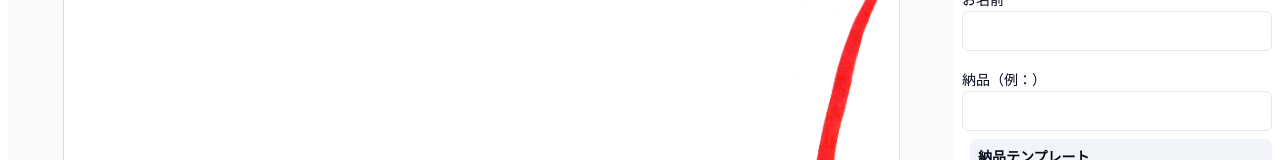
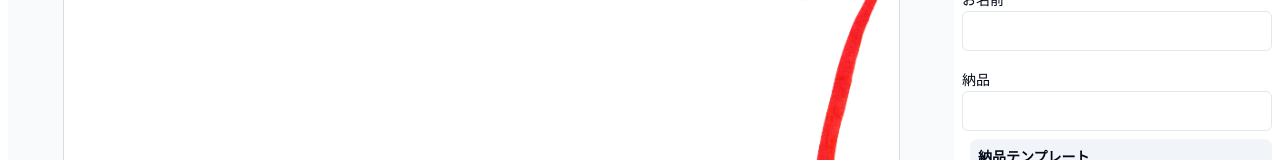
Before and after one commit to Remicck/noshi_generator, a React (Vite) app: page / in a window 1280 px wide. Shown: the part 141-301 px from the top of the page. Built offline with nearby package versions, Linux system fonts and the light colour scheme.

Commit message:
不要なコードを削除

```diff
--- a/src/App.tsx
+++ b/src/App.tsx
@@ -46,7 +46,7 @@ function App() {
             />
           </div>
           <div>
-            <Label>納品（例：）</Label>
+            <Label>納品</Label>
             <Input
               type="text"
               onChange={(e) => handleChangeFormValue('item', e)}
```
